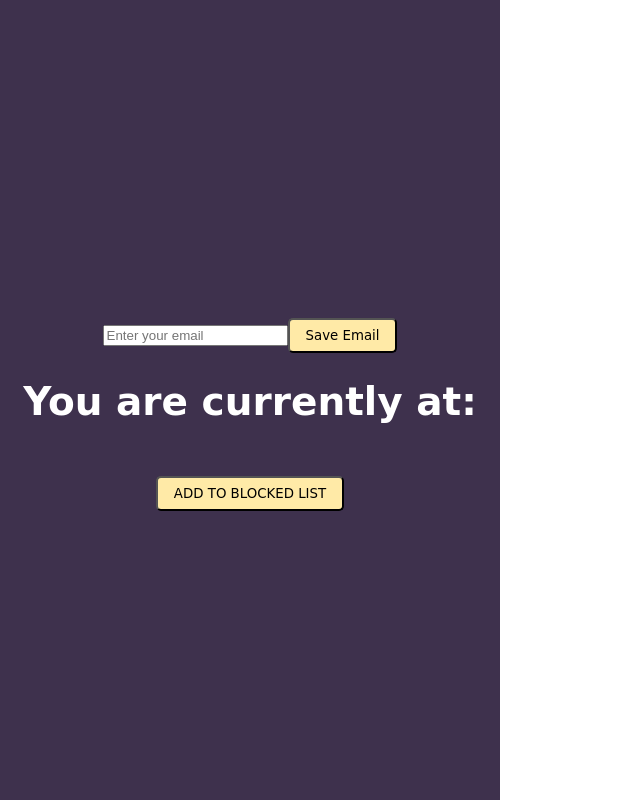
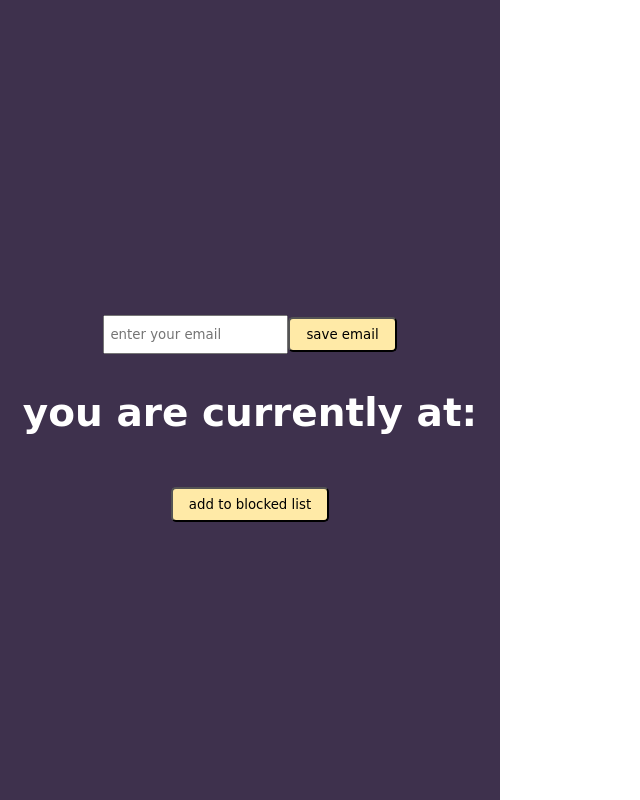
Before and after one commit to sc71/hackathon_alarming, a React (Create React App) app: page / in a window 1280 px wide. Shown: the whole page, without its empty margins (0-640 px from the left). Built offline with nearby package versions, Linux system fonts and the light colour scheme; no server answers.

Commit message:
style changes

```diff
--- a/src/App.css
+++ b/src/App.css
@@ -19,6 +19,16 @@ h2 {
   padding: 0;
 }
 
+form {
+  margin: 10px;
+}
+
+form input[type="email"] {
+  height: 25px;
+  font-family: 'Comic Sans MS', 'Comis Sans', sans-serif;
+  padding: 5px;
+}
+
 button {
   background-color: #ffeaa7; /* pastel yellow */
   border-radius: 5px; /* slightly rounded */
@@ -30,3 +40,13 @@ button:hover {
   background-color: #edc361; /* darker yellow on hover */
   cursor: pointer;
 }
+
+.curEmail {
+  font-size:calc(7px + 2vmin);
+  padding:0px;
+  margin:0px;
+}
+
+.curURL {
+  max-width:450px;
+}
--- a/src/App.tsx
+++ b/src/App.tsx
@@ -117,24 +117,24 @@ function App() {
       <header className="App-header">
         <p>
           {emailSaved ? (
-            <p>Email saved: {loggedInEmail}</p>
+            <p className = "curEmail">email saved: {loggedInEmail}</p>
           ) : (
             <form onSubmit={saveEmail}>
               <input
                 type="email"
                 value={email}
                 onChange={(e) => setEmail(e.target.value)}
-                placeholder="Enter your email"
+                placeholder="enter your email"
                 required
               />
-              <button type="submit">Save Email</button>
+              <button type="submit">save email</button>
             </form>
           )}
         </p>
 
-        <h2>You are currently at:</h2>
-        <p>{url}</p>
-        <button onClick={addCurrentUrl}>ADD TO BLOCKED LIST</button>
+        <h2>you are currently at:</h2>
+        <p className = "curURL">{url}</p>
+        <button onClick={addCurrentUrl}>add to blocked list</button>
       </header>
     </div>
   );
```
Also changed, not shown: src/chrome/content.ts (+0 -9 lines), 2 other files (tests, documents, lock files or other folders).
